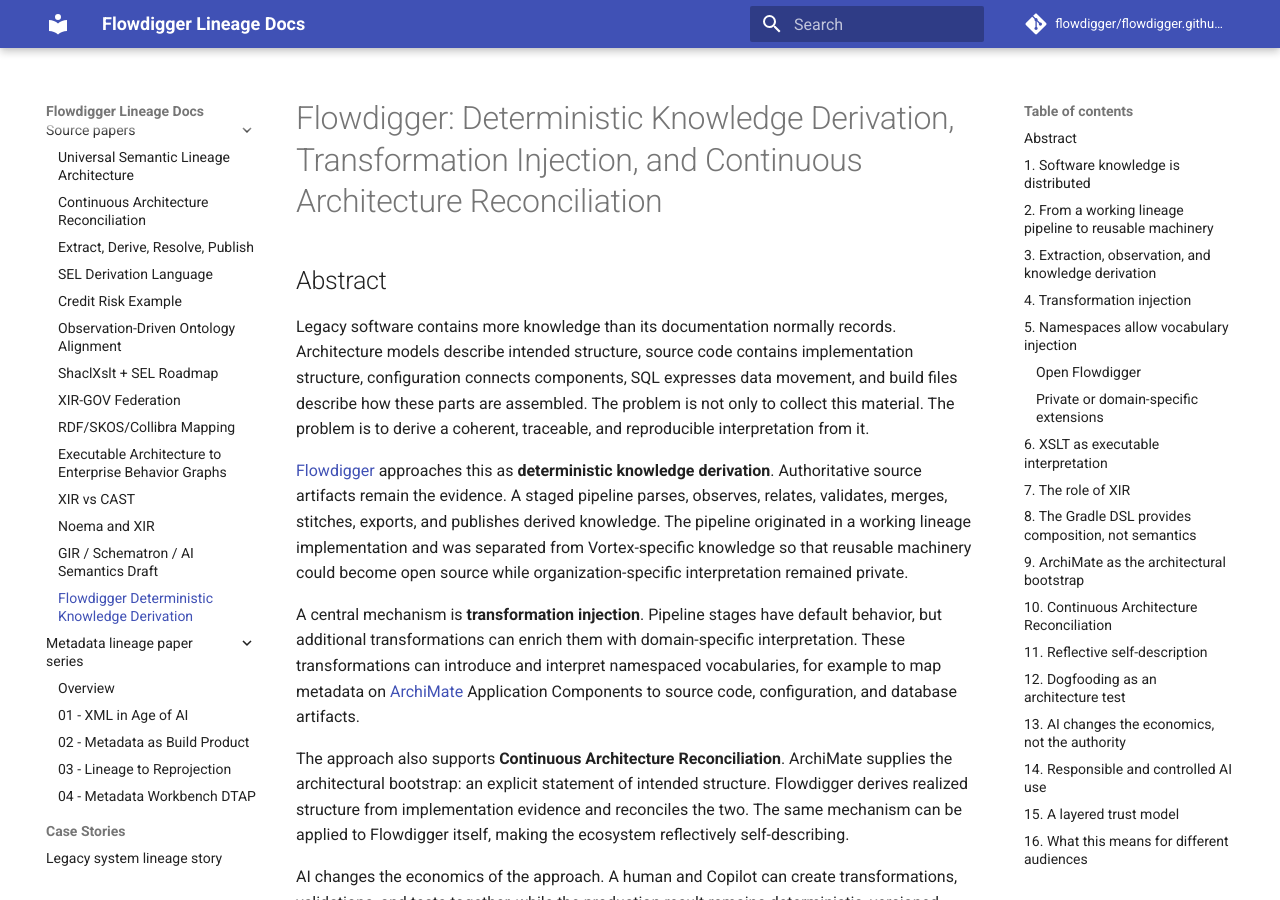
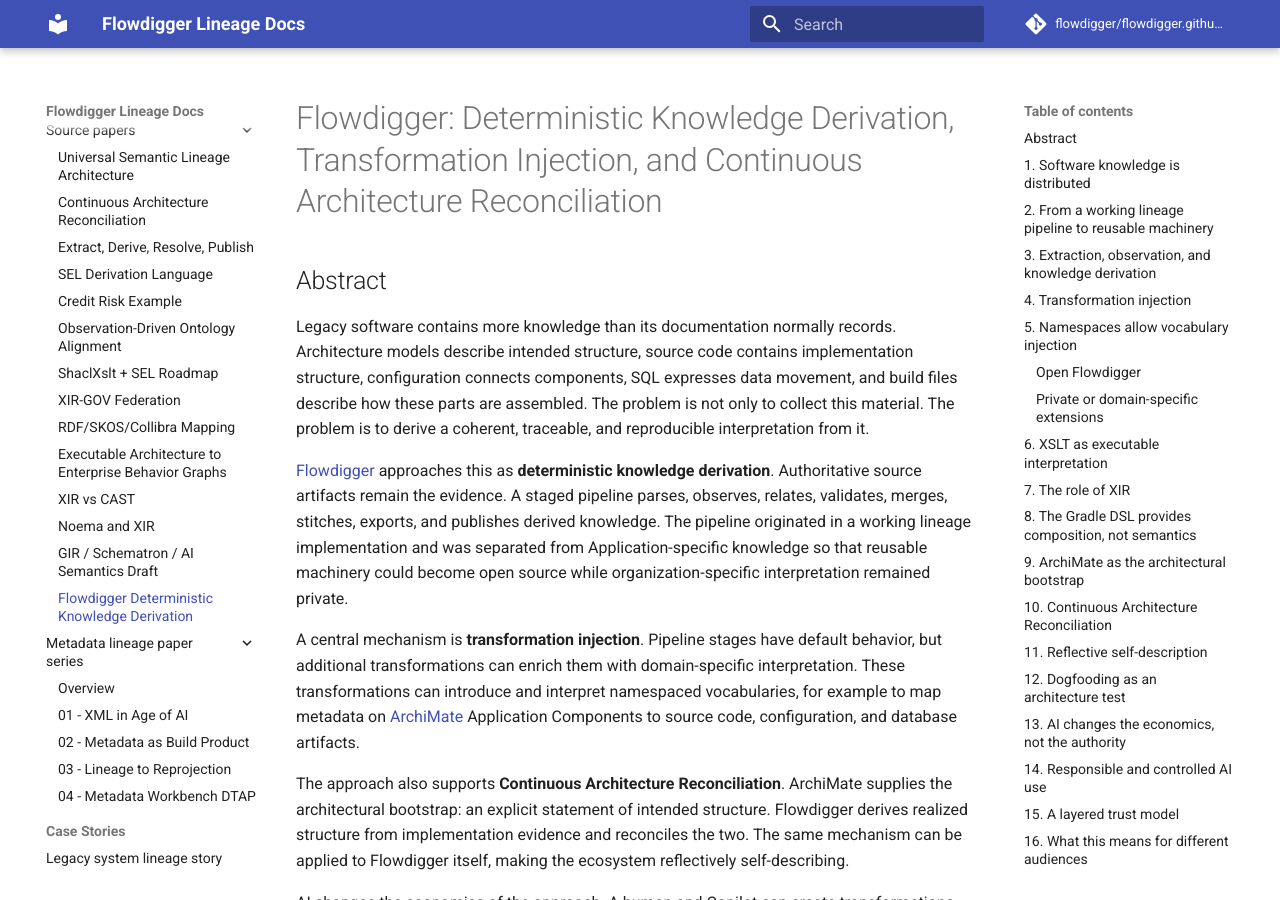
Before and after one commit to flowdigger/flowdigger.github.io, an MkDocs documentation site: the page built from docs/flowdigger-deterministic-knowledge-derivation.md, in a window 1280 px wide and 900 px high. Built offline with MkDocs 1.6.1 and Material for MkDocs 9.7.7, drawn with Linux system fonts in a browser that asks for light colours; comment, search, counter and statistics services are not loaded; some of the changed text lies outside the part shown.

Commit message:
fix typo

````diff
--- a/docs/flowdigger-deterministic-knowledge-derivation.md
+++ b/docs/flowdigger-deterministic-knowledge-derivation.md
@@ -4,7 +4,7 @@
 
 Legacy software contains more knowledge than its documentation normally records. Architecture models describe intended structure, source code contains implementation structure, configuration connects components, SQL expresses data movement, and build files describe how these parts are assembled. The problem is not only to collect this material. The problem is to derive a coherent, traceable, and reproducible interpretation from it.
 
-[Flowdigger](https://flowdigger.github.io/) approaches this as **deterministic knowledge derivation**. Authoritative source artifacts remain the evidence. A staged pipeline parses, observes, relates, validates, merges, stitches, exports, and publishes derived knowledge. The pipeline originated in a working lineage implementation and was separated from Vortex-specific knowledge so that reusable machinery could become open source while organization-specific interpretation remained private.
+[Flowdigger](https://flowdigger.github.io/) approaches this as **deterministic knowledge derivation**. Authoritative source artifacts remain the evidence. A staged pipeline parses, observes, relates, validates, merges, stitches, exports, and publishes derived knowledge. The pipeline originated in a working lineage implementation and was separated from Application-specific knowledge so that reusable machinery could become open source while organization-specific interpretation remained private.
 
 A central mechanism is **transformation injection**. Pipeline stages have default behavior, but additional transformations can enrich them with domain-specific interpretation. These transformations can introduce and interpret namespaced vocabularies, for example to map metadata on [ArchiMate](https://www.opengroup.org/archimate-forum/archimate-overview) Application Components to source code, configuration, and database artifacts.
 
@@ -49,7 +49,7 @@ For example, an architecture model can identify an Application Component, config
 
 ## 2. From a working lineage pipeline to reusable machinery
 
-Flowdigger did not start as an abstract framework design. It came from a working lineage pipeline. The practical requirement was to remove reusable implementation machinery from Vortex without open-sourcing Vortex-specific knowledge.
+Flowdigger did not start as an abstract framework design. It came from a working lineage pipeline. The practical requirement was to remove reusable implementation machinery from Application without open-sourcing Application-specific knowledge.
 
 That extraction exposed nine stable processing phases:
 
@@ -121,7 +121,7 @@ This is why **knowledge derivation** is more precise than **projection**. Projec
 
 ## 4. Transformation injection
 
-Separating reusable machinery from Vortex-specific interpretation creates a requirement: the public pipeline must permit additional domain knowledge without embedding that knowledge in its core.
+Separating reusable machinery from Application-specific interpretation creates a requirement: the public pipeline must permit additional domain knowledge without embedding that knowledge in its core.
 
 This leads to **transformation injection**.
 
@@ -149,7 +149,7 @@ Transformation injection supplies explicit interpretation:
 artifact <- transformation <- domain knowledge
 ```
 
-A private Vortex transformation can therefore participate at a stable public Flowdigger stage without becoming part of the open-source implementation.
+A private Application transformation can therefore participate at a stable public Flowdigger stage without becoming part of the open-source implementation.
 
 The mechanism can support several composition semantics if they become necessary:
 
@@ -170,7 +170,7 @@ For example:
 ```text
 flow:*    generic lineage concepts
 archi:*   architecture concepts
-vortex:*  Vortex-specific concepts
+app:*     application-specific concepts
 ```
 
 The Flowdigger core does not need to understand every private concept. A domain transformation can understand the external or private vocabulary and produce facts in the vocabulary expected by a later stage.
@@ -583,7 +583,7 @@ Three terms have distinct roles:
 
 Flowdigger is best understood not as a metadata repository and not merely as a collection of Gradle plugins. It is an **opinionated deterministic knowledge-derivation pipeline for software systems**.
 
-Its stages emerged from a working lineage implementation. Separating reusable machinery from Vortex-specific knowledge exposed a durable architecture: generic processing can remain open, while domain-specific interpretation can be injected as transformations.
+Its stages emerged from a working lineage implementation. Separating reusable machinery from Application-specific knowledge exposed a durable architecture: generic processing can remain open, while domain-specific interpretation can be injected as transformations.
 
 Namespaces make those transformations semantic modules rather than simple procedural hooks. They allow independent vocabularies to coexist and provide explicit mappings between architecture, source code, configuration, databases, and lineage.
 
````
